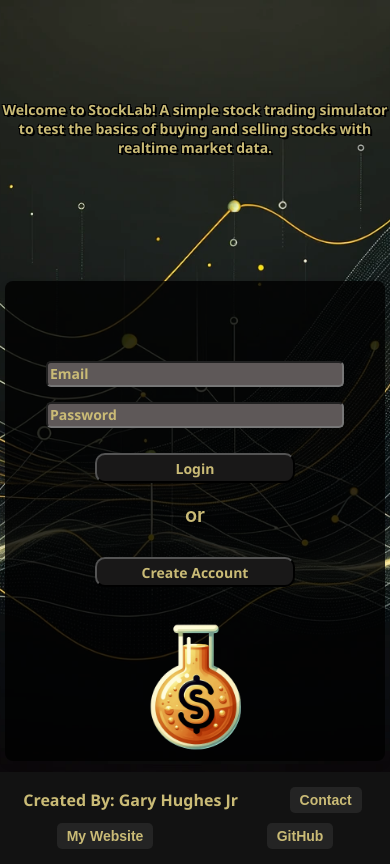
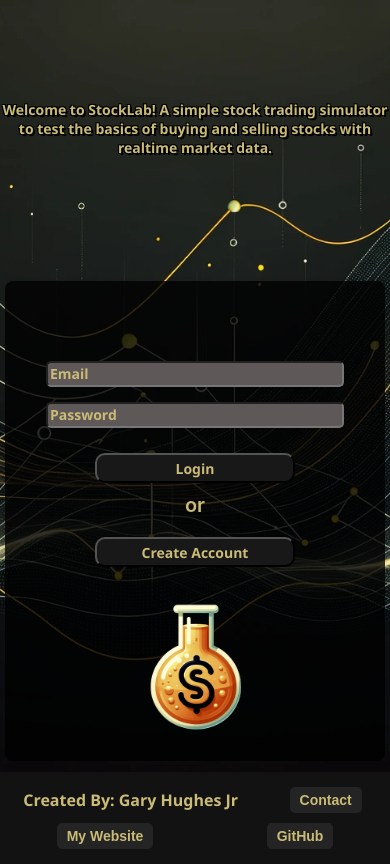
Before and after one commit to nomoneyrecord/fantasy-stock-trader, a React (Create React App) app in the folder client/: page / in a window 390 px wide. Built offline with nearby package versions, Linux system fonts and the light colour scheme.

Commit message:
Logo position the same on both authpage containers

```diff
--- a/client/src/App.css
+++ b/client/src/App.css
@@ -198,7 +198,7 @@ body::-webkit-scrollbar-thumb:hover {
 }
 
 .or-text {
-  margin: 20px 0;
+  margin: 10px 0;
   color:rgb(202, 187, 118);
   font-size: 20px;
   font-weight: 600;
@@ -215,7 +215,7 @@ body::-webkit-scrollbar-thumb:hover {
   align-items: center;
   margin-top: 121px;
   width: 300px;
-  height: 300px;
+  height: 400px;
   position: relative; /* For positioning the exit button */
 }
 
@@ -249,6 +249,7 @@ body::-webkit-scrollbar-thumb:hover {
   margin: 0, auto;
   max-width: 200px; /* Adjust as needed */
   height: 200px; /* Maintain aspect ratio */
+  margin-top: 83px;
 }
 
 
@@ -487,6 +488,7 @@ body::-webkit-scrollbar-thumb:hover {
 
   /* Text and input sizes */
   .description-container,
+  .form-container,
   .auth-form input,
   .footer-button,
   .login-button,
```
